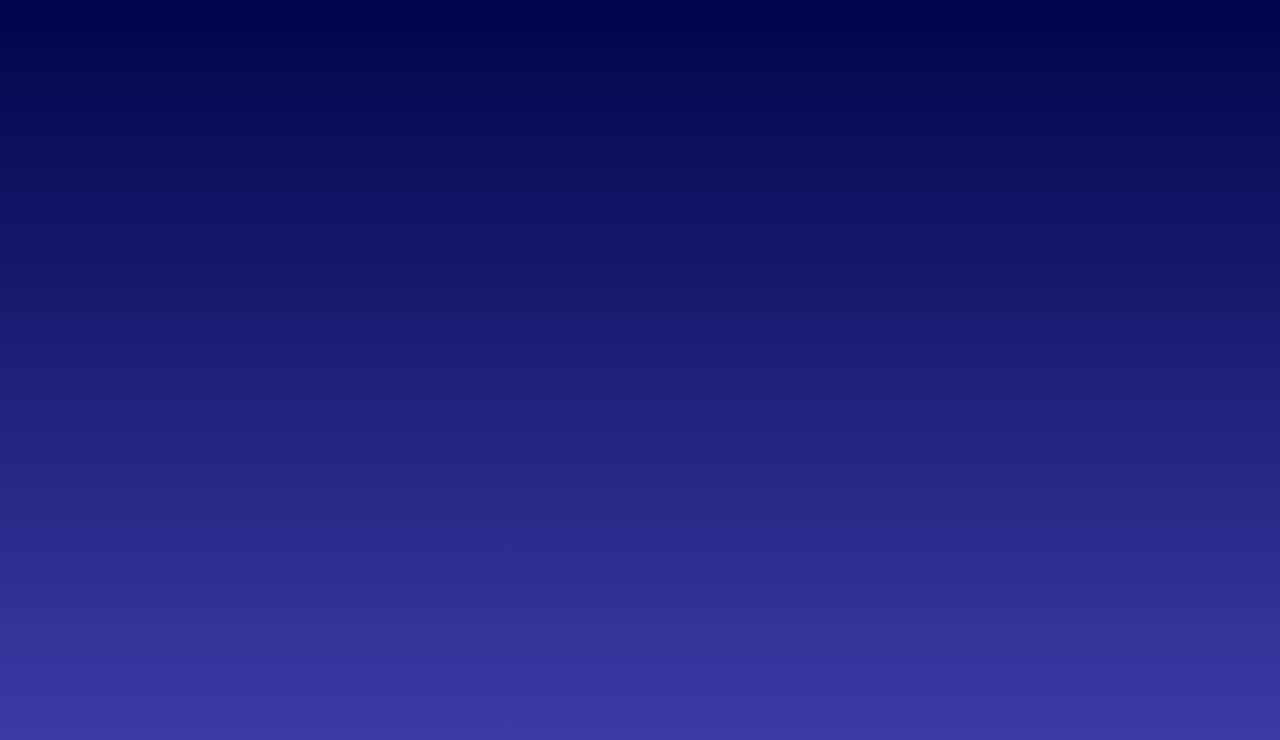
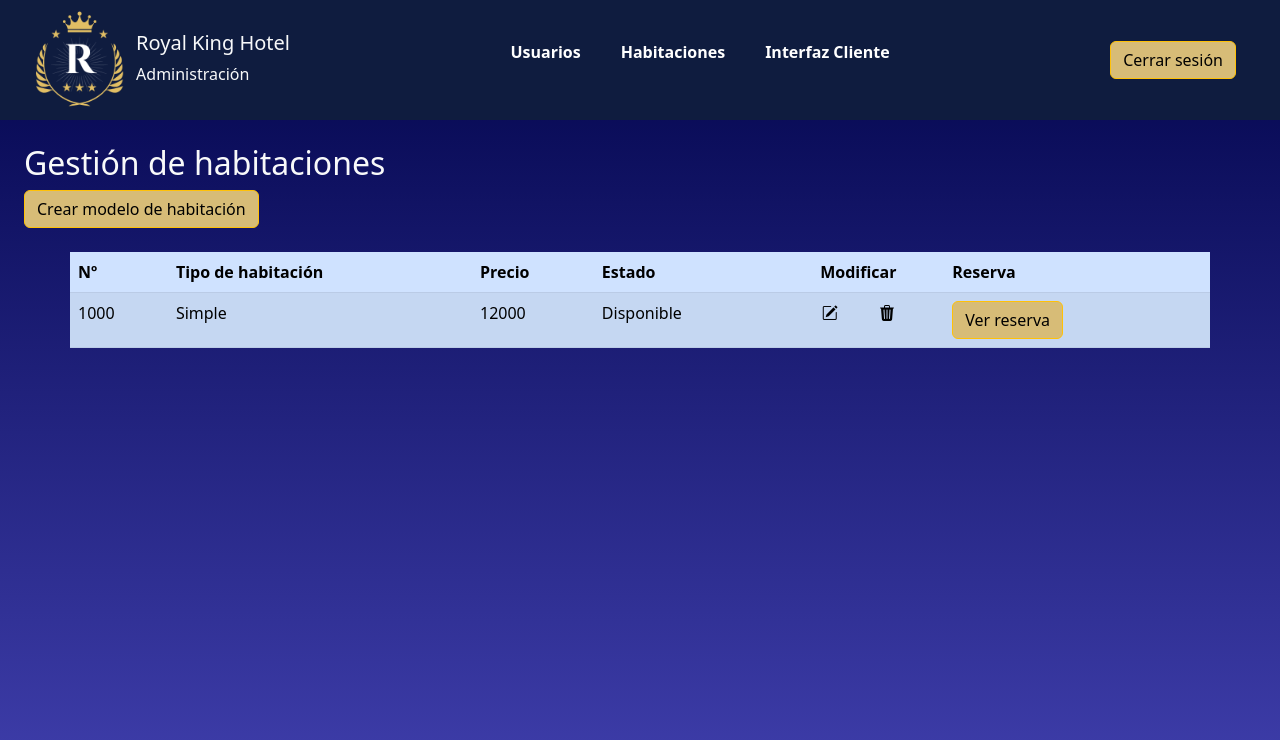
Before and after one commit to juacovanmessem/RoyalKingHotelFront, a React (Vite) app: page /admin in a window 1280 px wide. Before the commit this address had no page. Shown: the top 740 px of the page. Built offline with nearby package versions, Linux system fonts and the light colour scheme; no server answers.

Commit message:
Creacion de la página Admin y el componente de visualizacion de la lista de habitaciones

```diff
--- a/package.json
+++ b/package.json
@@ -11,6 +11,7 @@
   },
   "dependencies": {
     "bootstrap": "^5.3.2",
+    "bootstrap-icons": "^1.11.3",
     "jwt-decode": "^4.0.0",
     "react": "^18.2.0",
     "react-bootstrap": "^2.10.0",
--- a/src/App.jsx
+++ b/src/App.jsx
@@ -3,6 +3,7 @@ import { Navigate, Route, Routes} from 'react-router-dom'
 import Landing from './components/Landing/Landing'
 import Login from './components/Login/Login'
 import Register from './components/Register/Register'
+import AdminPage from './components/AdminPage/AdminPage'
 
 function App() {
 
@@ -13,6 +14,7 @@ function App() {
         <Route path='home' element={<Landing/>} />
         <Route path='login' element={<Login />} />
         <Route path='register' element={<Register />} />
+        <Route path='admin' element={<AdminPage />} />
       </Routes>
     </>
   )
--- /dev/null
+++ b/src/components/AdminNavbar/AdminNavbar.css
@@ -0,0 +1,7 @@
+.logoNav{
+  max-height: 14vh;
+}
+
+.p-nav{
+  max-height: 15vh;
+}
--- /dev/null
+++ b/src/components/AdminNavbar/AdminNavbar.jsx
@@ -0,0 +1,32 @@
+import React from 'react'
+import '../AdminNavbar/AdminNavbar.css'
+import LogoAdminNav from '../../images/Logo_incompleto_-_icono.png';
+import Button from 'react-bootstrap/Button';
+
+const AdminNavbar = () => {
+  return (
+    <>
+     <nav className='p-nav navbar navbar-expand-lg p-3 text-light sticky-top' expand="lg">
+      <div className='container-fluid'>
+        <div className='d-flex'>
+          <img src={LogoAdminNav} alt="Royal King Hotel Logo"  className='img-responsive logoNav'></img>
+          <div className='m-2 mt-4'>
+            <p className='fs-5 mb-1 d-block'>Royal King Hotel</p>
+            <p className='fs-6 mt-0 d-block'>Administración</p>
+          </div>
+       </div>
+       <ul className="nav-list">
+          <li><a href="/">Usuarios</a></li>
+          <li><a href="/">Habitaciones</a></li>
+          <li><a href="/contacto">Interfaz Cliente</a></li>
+       </ul>
+       <Button variant="warning" type="submit" className='me-3 buttonHover yellowBG'>
+        Cerrar sesión
+       </Button>
+      </div>
+      </nav>
+    </>
+  )
+}
+
+export default AdminNavbar;
--- /dev/null
+++ b/src/components/AdminPage/AdminPage.jsx
@@ -0,0 +1,16 @@
+import React from 'react'
+import AdminNavbar from '../AdminNavbar/AdminNavbar'
+import AdminRoom from '../AdminRoom/AdminRoom'
+
+function AdminPage() {
+  return (
+    <>
+      <AdminNavbar/>
+      <AdminRoom/>
+
+
+    </>
+  )
+}
+
+export default AdminPage
--- /dev/null
+++ b/src/components/AdminRoom/AdminRoom.css
@@ -0,0 +1,7 @@
+.lightYellowBG{
+  background-color:#f9eac6bd;
+}
+
+.lightBlueBG{
+  background-color: #5A52BF;
+}
--- /dev/null
+++ b/src/components/AdminRoom/AdminRoom.jsx
@@ -0,0 +1,134 @@
+import React, { useState, useEffect } from 'react'
+import Button from 'react-bootstrap/Button';
+import Modal from 'react-bootstrap/Modal';
+import Form from 'react-bootstrap/Form';
+import InputGroup from 'react-bootstrap/InputGroup';
+import Table from 'react-bootstrap/Table';
+import '../AdminRoom/AdminRoom.css'
+import "bootstrap-icons/font/bootstrap-icons.css";
+
+function AdminRoom() {
+  const [show, setShow] = useState(false);
+
+  const handleClose = () => setShow(false);
+  const handleShow = () => setShow(true);
+
+  useEffect(() => {
+    showTable()
+  });
+
+  const showTable = () => {
+    fetch('http://localhost:4000/habitaciones')
+      .then(response => response.json())
+      .then(data => {
+        const roomTable = document.getElementById('roomTable');
+
+        // Iterar sobre las habitaciones y mostrar la información
+        data.habitaciones.forEach(habitacion => {
+          const roomTR = document.createElement('tr');
+          roomTR.innerHTML = `
+          <tr className='h-auto'>
+          <td>'${habitacion.nurmoHab}'</td>
+          <td>'${habitacion.tipoHab}'</td>
+          <td>'${habitacion.precio}'</td>
+          <td>'${habitacion.estado}'</td>
+          <td><div className='d-flex justify-content-evenly'><i className="bi bi-pencil-square"></i><i className="bi bi-trash3-fill"></i></div></td>
+          <td><Button variant='warning' className='me-3 buttonHover yellowBG' id='${habitacion.nurmoHab}'>Ver reserva</Button></td>
+        </tr>
+          `;
+          roomTable.appendChild(roomTR);
+        });
+      })
+      .catch(error => console.error(error));
+
+  }
+
+  return (
+    <>
+      <header className='m-4'>
+        <h2 className='text-light'>Gestión de habitaciones</h2>
+        <div>
+          <Button variant="warning" onClick={handleShow} className='me-3 buttonHover yellowBG'>
+            Crear modelo de habitación
+          </Button>
+          <Modal show={show} onHide={handleClose}  size="lg">
+            <Modal.Header closeButton  className='yellowBG'>
+              <Modal.Title>Crear modelo de habitación</Modal.Title>
+            </Modal.Header>
+            <Modal.Body  className='yellowBG'>
+              <Form>
+                <Form.Group  className="mb-3" controlId="roomName">
+                  <Form.Label>Tipo de habitación</Form.Label>
+                  <Form.Control className='lightYellowBG' type="text" placeholder="Ingrese el tipo de habitación" required/>
+                </Form.Group>
+                <div className='row g-0 justify-content-between'>
+                  <Form.Group controlId="roomPrice" className='col-4'>
+                    <Form.Label>Précio</Form.Label>
+                    <Form.Control className='lightYellowBG' type="number" placeholder="Ingrese el precio" required />
+                  </Form.Group>
+
+                  <Form.Group controlId="roomsNumber" className='col-7'>
+                    <Form.Label>El rango de habitaciones</Form.Label>
+                    <InputGroup className="mb-3">
+                      <InputGroup.Text className='yellowBG'>De Nº</InputGroup.Text>
+                      <Form.Control aria-label="First name" type='number' controlId="roomMinNumber" className='lightYellowBG'/>
+                      <InputGroup.Text className='yellowBG'>a</InputGroup.Text>
+                      <Form.Control aria-label="Last name"type='number' controlId="roomMaxNumber" className='lightYellowBG' />
+                    </InputGroup>
+                  </Form.Group>
+                </div>
+
+
+
+                <Form.Group className="mb-3" controlId="roomImages">
+                  <Form.Label>Imágenes</Form.Label>
+                  <Form.Control className='lightYellowBG' type='file' placeholder="Seleccione los archivos"  multiple required/>
+                </Form.Group>
+
+                <Form.Group className="mb-3" controlId="roomDescription">
+                  <Form.Label>Añade una descripción</Form.Label>
+                  <Form.Control className='lightYellowBG' as="textarea" rows={3} required/>
+                </Form.Group>
+
+                <Button variant="primary" type="submit" className='darkBlueBG buttonHover'>
+                  Crear Modelo
+                </Button>
+              </Form>
+            </Modal.Body>
+            <Modal.Footer  className='yellowBG'>
+              <Button variant="secondary" onClick={handleClose} className='darkBlueBG buttonHover'>
+                Close
+              </Button>
+          </Modal.Footer>
+        </Modal>
+        </div>
+      </header>
+      <main className='text-light'>
+        <Table responsive striped className='container-lg' variant='primary'>
+          <thead>
+            <tr>
+              <th>Nº</th>
+              <th>Tipo de habitación</th>
+              <th>Precio</th>
+              <th>Estado</th>
+              <th className='text-center'>Modificar</th>
+              <th>Reserva</th>
+            </tr>
+          </thead>
+          <tbody  controlId='roomTable'>
+            <tr className='h-auto'>
+              <td>1000</td>
+              <td>Simple</td>
+              <td>12000</td>
+              <td>Disponible</td>
+              <td><div className='d-flex justify-content-evenly'><i className="bi bi-pencil-square"></i><i className="bi bi-trash3-fill"></i></div></td>
+              <td><Button variant='warning' className='me-3 buttonHover yellowBG'>Ver reserva</Button></td>
+            </tr>
+          </tbody>
+        </Table>
+      </main>
+    </>
+  )
+}
+
+export default AdminRoom
```
Also changed, not shown: src/images/Logo_incompleto_-_icono.png, 1 other file (tests, documents, lock files or other folders).
